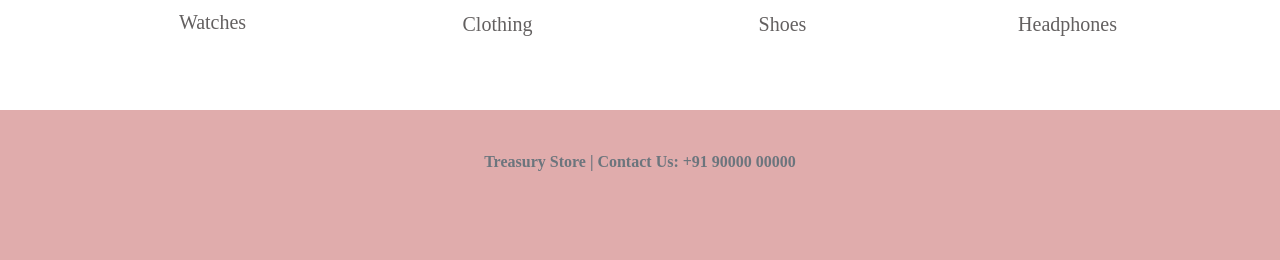
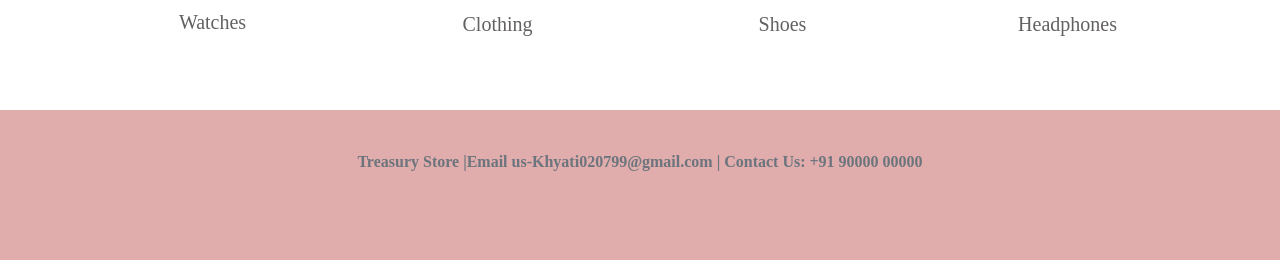
Before and after one commit to Khyati12-cyber/XenonStack_Assignment, a PHP site: page /foody/index.php in a window 1280 px wide. Shown: the part 1262-1522 px from the top of the page. Run offline with PHP 8.4, Linux system fonts and the light colour scheme; some web fonts are replaced.

Commit message:
Update footer.php

```diff
--- a/includes/footer.php
+++ b/includes/footer.php
@@ -1,3 +1,3 @@
 <footer class="footer">
-    <div class="container text-center"><span class="text-muted"><b>Treasury Store  | Contact Us: +91 90000 00000</b></span></div>
+    <div class="container text-center"><span class="text-muted"><b>Treasury Store  |Email us-Khyati020799@gmail.com | Contact Us: +91 90000 00000</b></span></div>
 </footer>
```
